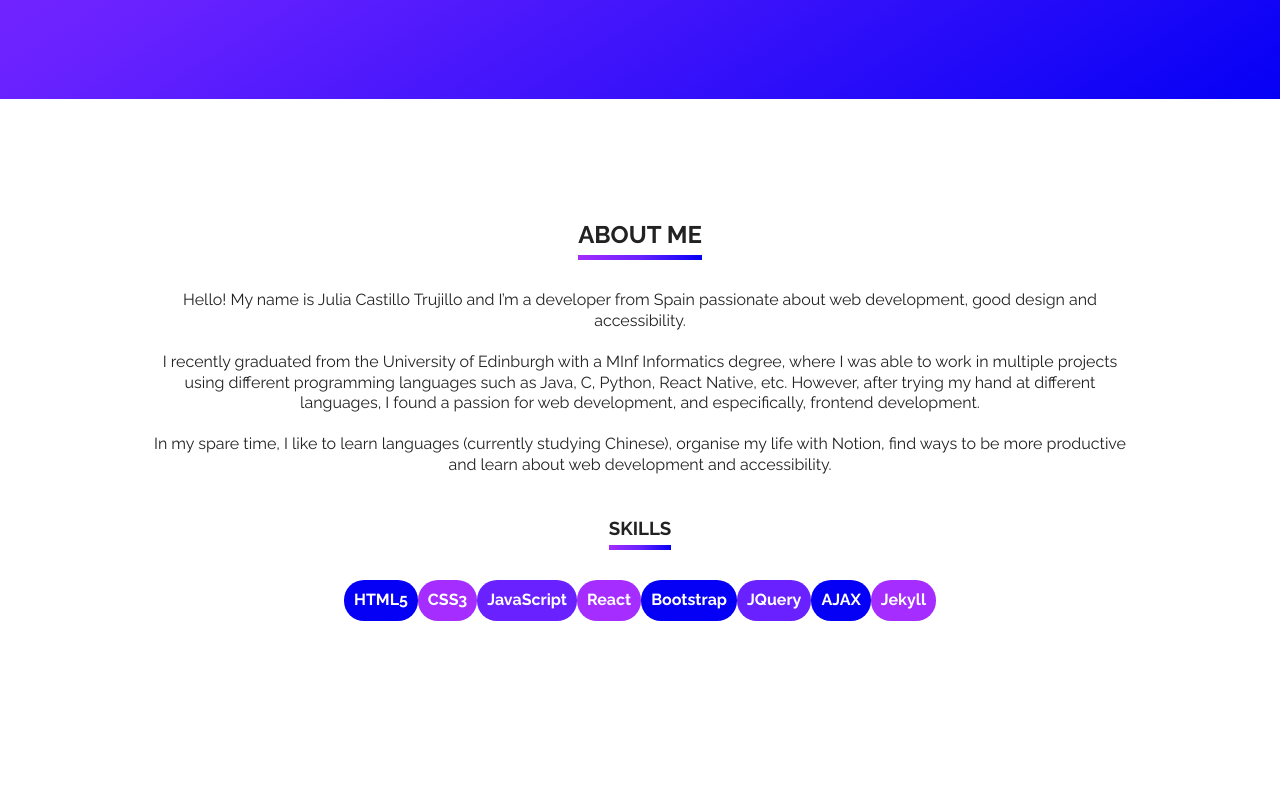
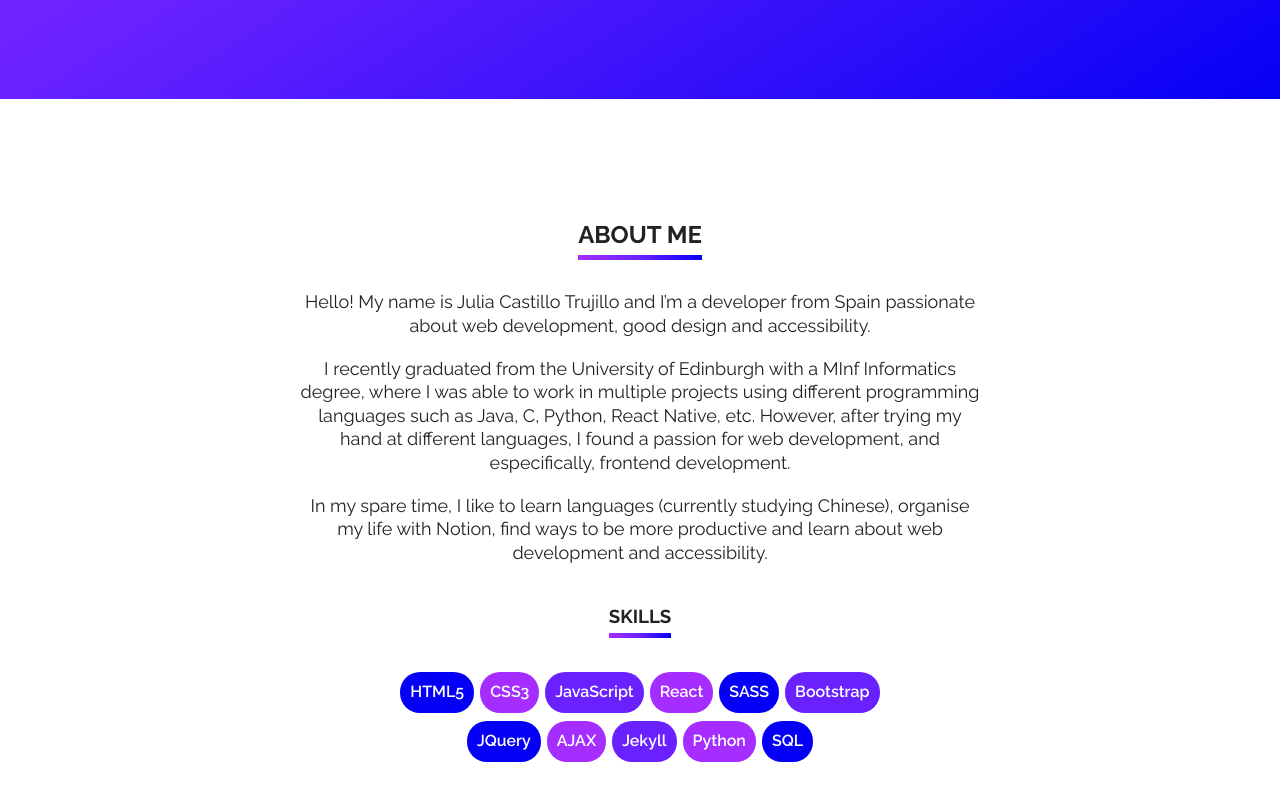
Before and after one commit to JuliaCastillo/portfolio, a React (Create React App) app: page / in a window 1280 px wide. Shown: the part 701-1501 px from the top of the page. Before the commit the page ends 1442 px from the top, so only its background shows below. Built offline with nearby package versions, Linux system fonts and the light colour scheme.

Commit message:
about me section and skills section done

```diff
--- a/src/assets/css/styles.css
+++ b/src/assets/css/styles.css
@@ -165,20 +165,31 @@ p {
 }
 
 .about__text {
-  margin: 30px 10px 40px;
+  margin: 30px auto 40px;
+  max-width: 70ch;
+  text-align: center;
 }
 
 .about__text p {
+  font-size: 1.125rem;
   margin: 20px 0;
 }
 
 .about .skills {
-  margin: 30px;
+  margin: 30px auto;
+  max-width: 50ch;
+}
+
+@media (min-width: 40em) {
+  .about .skills {
+    margin: 30px auto;
+  }
 }
 
 .about .skilltag {
   display: inline-block;
   padding: 10px;
+  margin: 4px 3px;
   border-radius: 20px;
   color: #fff;
   background-color: #0500f5;
@@ -191,4 +202,9 @@ p {
 .about .skilltag:nth-child(3n) {
   background: #6922ff;
 }
+
+.about .skilltag p {
+  font-weight: 600;
+  font-size: 1rem;
+}
 /*# sourceMappingURL=styles.css.map */
--- a/src/assets/scss/_about.scss
+++ b/src/assets/scss/_about.scss
@@ -1,20 +1,27 @@
 .about {
-  &__content {
-  }
-
   &__text {
-    margin: 30px 10px 40px;
+    margin: 30px auto 40px;
+    max-width: 70ch;
+    text-align: center;
     p {
+      font-size: 1.125rem;
       margin: 20px 0;
     }
   }
 
   .skills {
-    margin: 30px;
+    margin: 30px auto;
+    max-width: 50ch;
+
+    @include breakpoint-up(medium) {
+      margin: 30px auto;
+    }
   }
+
   .skilltag {
     display: inline-block;
     padding: 10px;
+    margin: 4px 3px;
     border-radius: 20px;
     color: $white;
 
@@ -27,5 +34,10 @@
     &:nth-child(3n) {
       background: $dark-purple;
     }
+
+    p {
+      font-weight: 600;
+      font-size: 1rem;
+    }
   }
 }
--- a/src/components/SkillTag.js
+++ b/src/components/SkillTag.js
@@ -3,7 +3,7 @@ import React from "react";
 function SkillTag({ name }) {
   return (
     <div className="skilltag">
-      <h4>{name}</h4>
+      <p>{name}</p>
     </div>
   );
 }
--- a/src/data/skillsList.js
+++ b/src/data/skillsList.js
@@ -3,8 +3,11 @@ export const SkillsList = [
   "CSS3",
   "JavaScript",
   "React",
+  "SASS",
   "Bootstrap",
   "JQuery",
   "AJAX",
   "Jekyll",
+  "Python",
+  "SQL",
 ];
```
Also changed, not shown: 1 other file (tests, documents, lock files or other folders).
